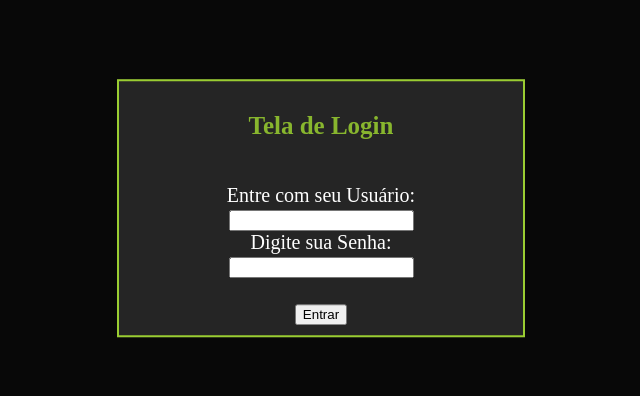
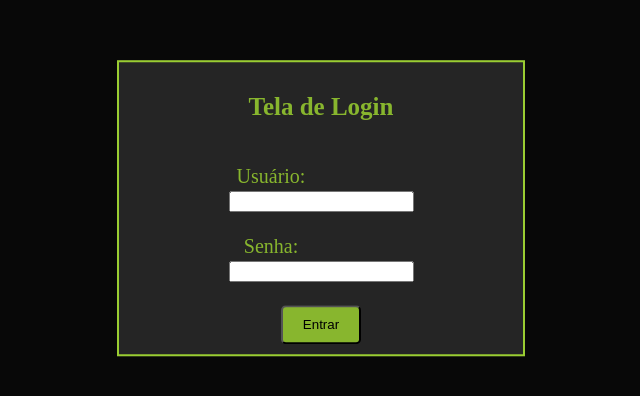
Before and after one commit to Castro1000/aula7, a plain HTML site: page index.html in a window 1280 px wide. Shown: the part 194-590 px from the top of the page, without its empty margins (321-961 px from the left). Drawn offline with Linux system fonts and the light colour scheme.

Commit message:
agora sim

```diff
--- a/index.html
+++ b/index.html
@@ -11,9 +11,9 @@
 
     <form>
         <h2>Tela de Login</h2><br>
-        <label for="fname">Entre com seu Usuário:</label><br>
-        <input type="text" id="text_user" name="fname" value=""><br>
-        <label for="lname">Digite sua Senha:</label><br>
+        <label class="txt" for="fname">Usuário:</label><br>
+        <input type="text" id="text_user" name="fname" value=""><br><br>
+        <label class="txt" for="fname">Senha:</label><br>
         <input type="password" id="senha" name="lname" value=""><br><br>
         <input  class="btn" type="submit" value="Entrar">
     </form>
--- a/styles.css
+++ b/styles.css
@@ -29,3 +29,17 @@ form{
     border: solid 2px yellowgreen;
 
 }
+
+.txt{
+    font-size: 20px;
+    color: rgb(136, 182, 46);
+    margin-left: -100px;
+}
+
+
+.btn{
+    background-color: rgb(136, 182, 46);
+    padding: 10px 20px;
+    color: black;
+    border-radius: 5px;
+}
```
